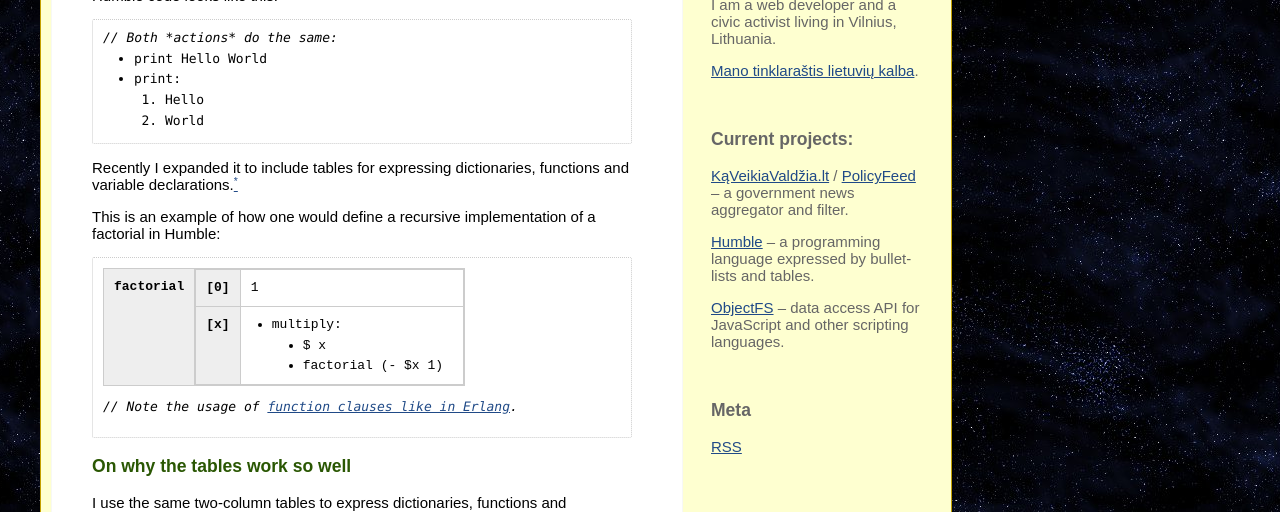
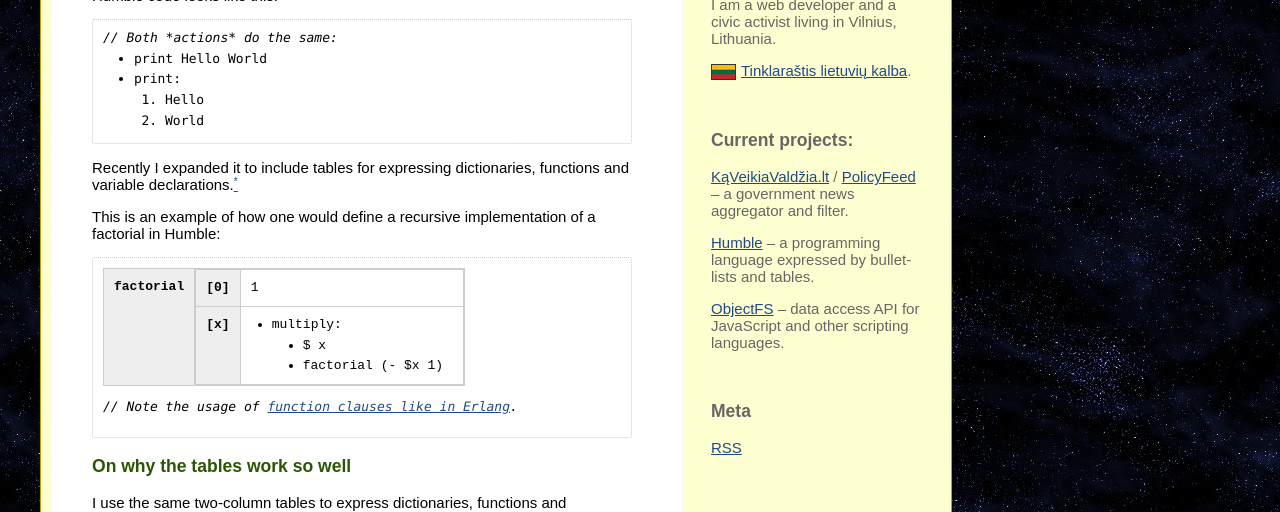
Before and after one commit to emilis/emilis.github.com, a Jekyll site: the page built from index.html, in a window 1280 px wide and 900 px high, cut to the strip 388-900 px from the top of the window. Built offline with Jekyll 4.4.1, drawn with Linux system fonts in a browser that asks for light colours; comment, search, counter and statistics services are not loaded; a style sheet for code colours, icons or effects is not loaded.

Commit message:
Added national flag to the link to Lithuanian blog.

```diff
--- a/_layouts/master.html
+++ b/_layouts/master.html
@@ -26,7 +26,7 @@
                 <h3>About me</h3>
                 <p><img src="http://gravatar.com/avatar/14d8b7ab20d6534c61003d0eefa7c7e1.jpg" title="Emilis Dambauskas" align="right" style="margin-left: 5px;">
                 I am a web developer and a civic activist living in Vilnius, Lithuania.</p>
-                <p><a href="http://emilis.info/">Mano tinklaraštis lietuvių kalba</a>.</p>
+                <p><a href="http://emilis.info/"><img src="/files/lt.png" alt="lietuviškai" align="absmiddle" style="border: 0 none; margin: 0; padding: 0 5px 0 0; text-decoration: none; background-color: #FEFFD0;">Tinklaraštis lietuvių kalba</a>.</p>
                 <p>&nbsp;</p>
 
                 <h3>Current projects:</h3>
```
Also changed, not shown: files/lt.png (added).
